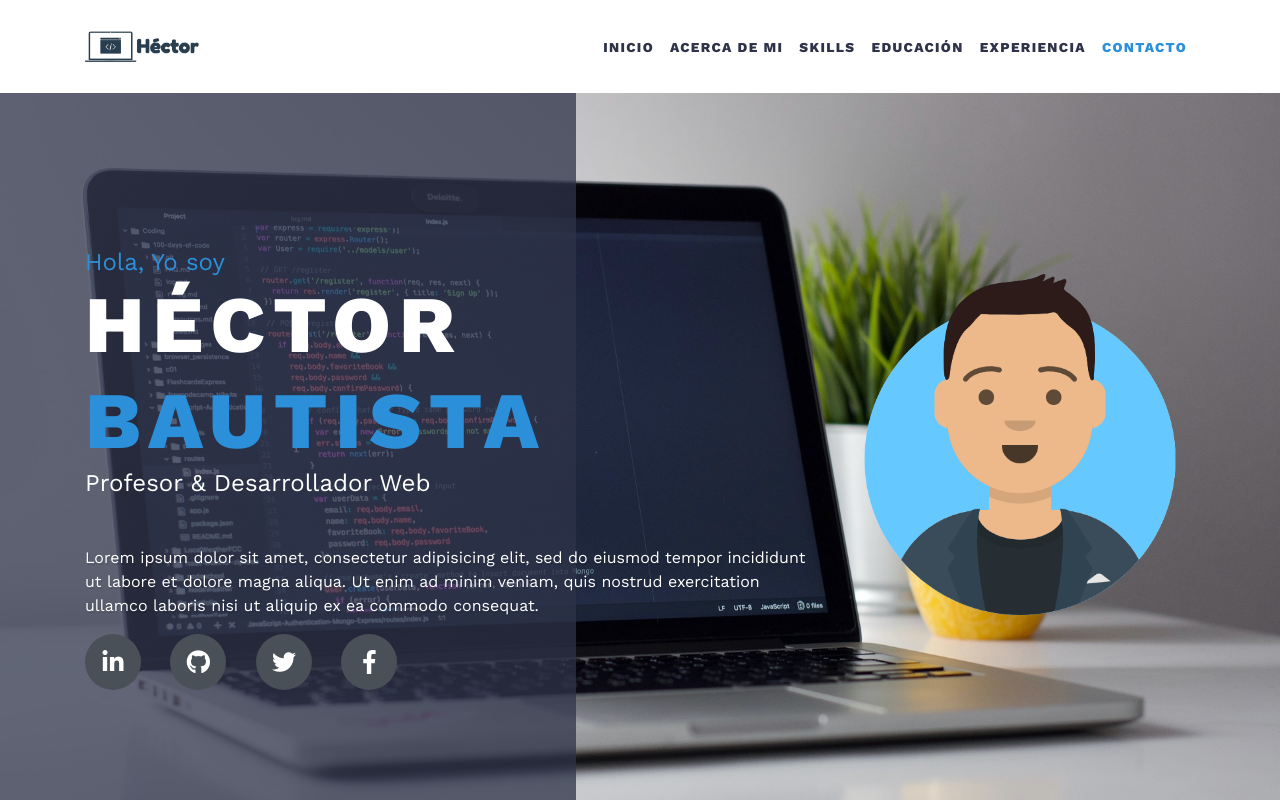
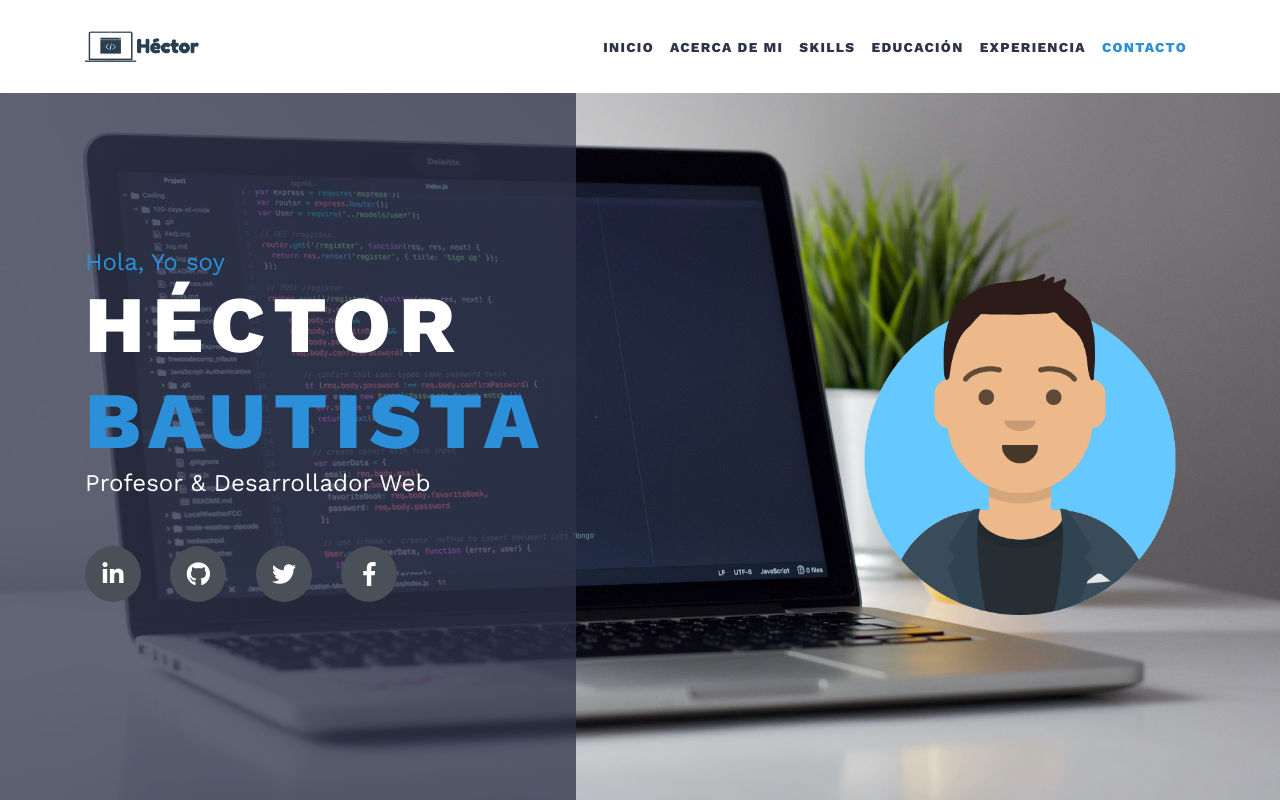
Before and after one commit to ProfessorBta/professorbautista.github.io, a plain HTML site: page index.html in a window 1280 px wide. Shown: the top 800 px of the page. Drawn offline with nearby package versions, Linux system fonts and the light colour scheme.

```diff
--- a/index.html
+++ b/index.html
@@ -48,7 +48,6 @@
             <h2 class="h4 text-primary font-weight-normal mb-0">Hola, Yo soy</h2>
             <h1 class="text-uppercase text-xl mb-0">Héctor <span class="text-primary">Bautista</span></h1>
             <h2 class="h4 font-weight-normal mb-5">Profesor & Desarrollador Web</h2>
-            <p class="text-shadow">Lorem ipsum dolor sit amet, consectetur adipisicing elit, sed do eiusmod tempor incididunt ut labore et dolore magna aliqua. Ut enim ad minim veniam, quis nostrud exercitation ullamco laboris nisi ut aliquip ex ea commodo consequat.</p>
             <div class="social-icons">
               <a class="social-icon" href="#"><i class="fab fa-linkedin-in"></i></a>
               <a class="social-icon" href="#"><i class="fab fa-github"></i></a>
```
